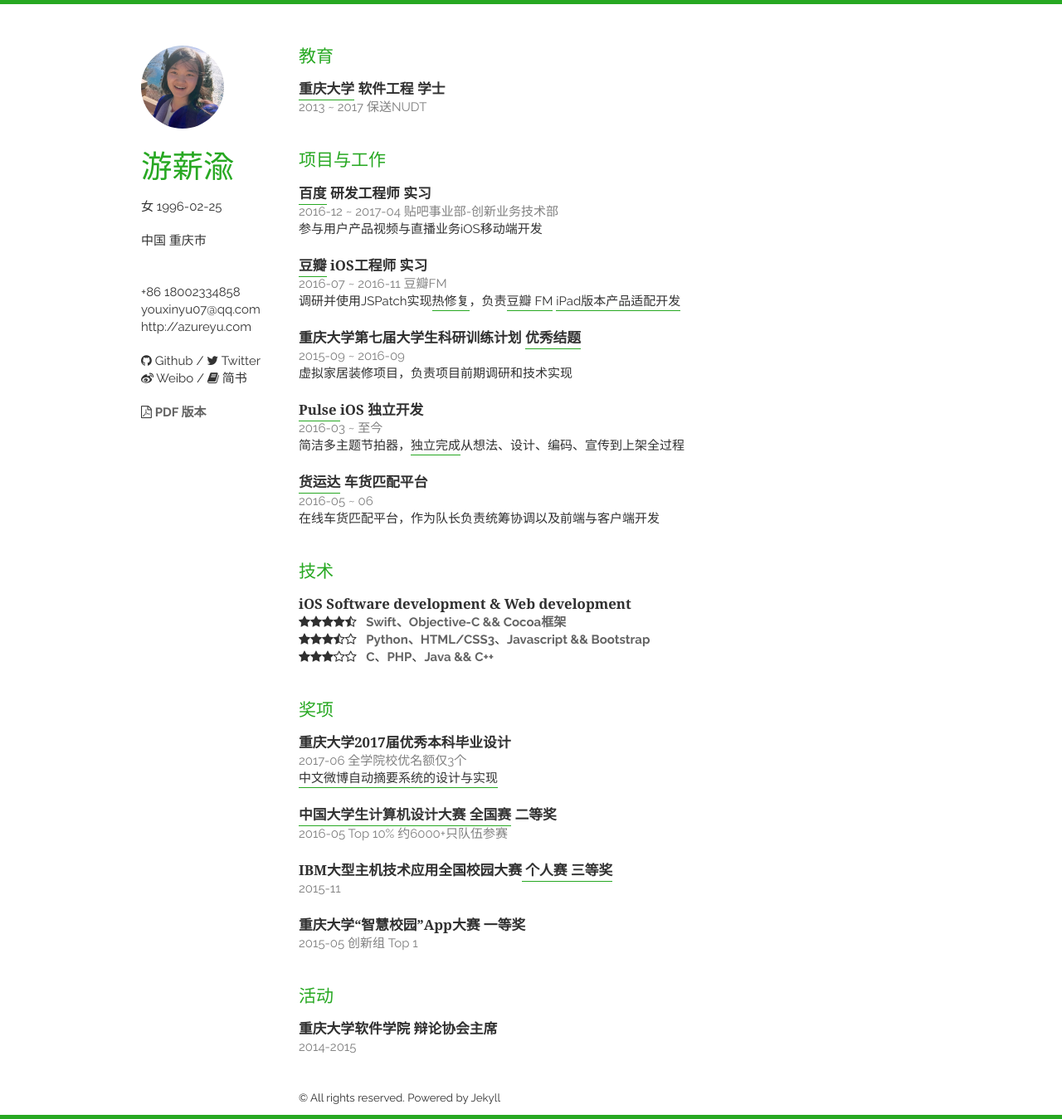
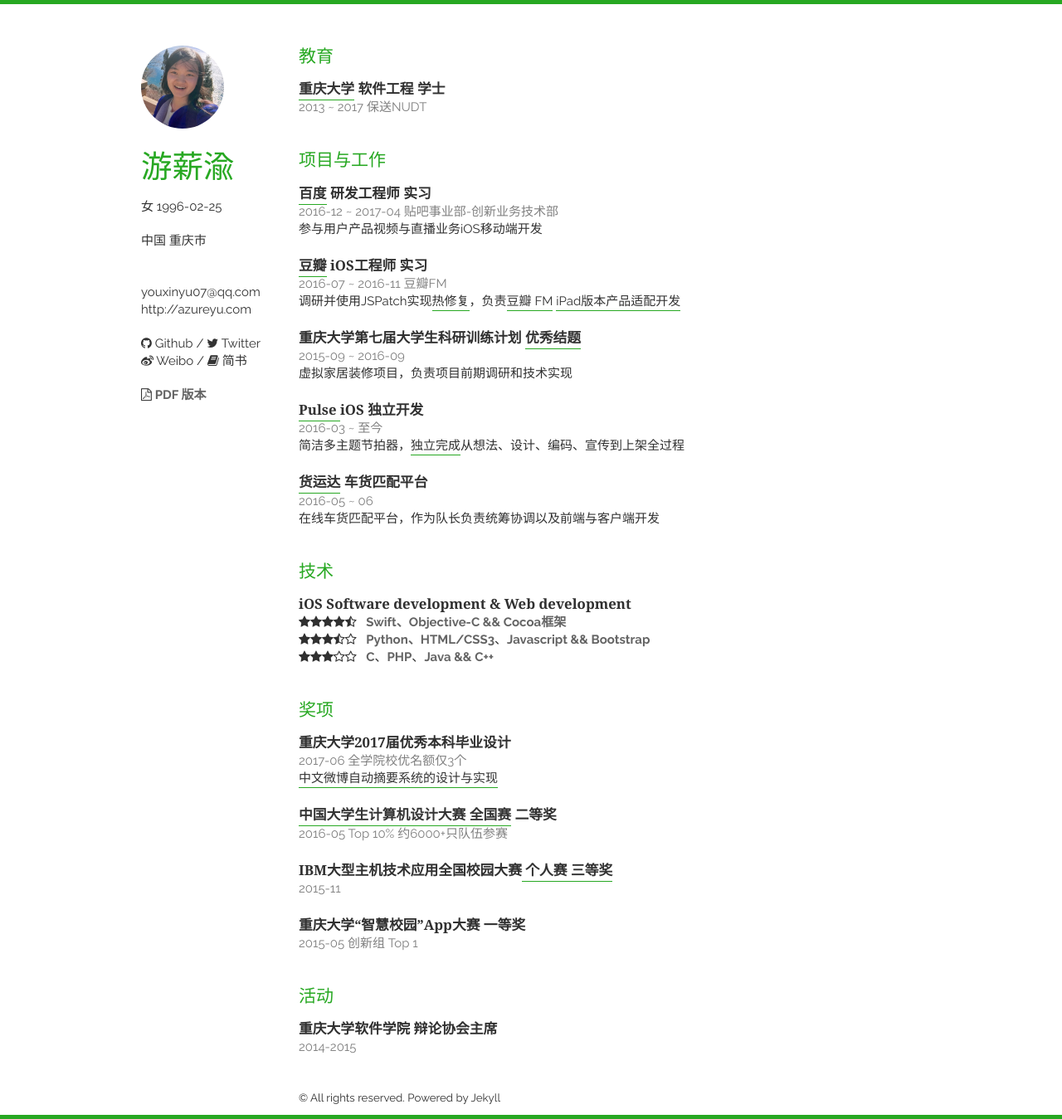
Before and after one commit to Yogayu/Resume, a Jekyll site: the page built from index.html, in a window 1280 px wide. Shown: the whole page at 83% size. Built offline with Jekyll 4.4.1, drawn with Linux system fonts in a browser that asks for light colours; nearby versions of some CDN libraries; Markdown is read by kramdown in place of the engine named in the settings; the list of posts is cut into pages by our own code; comment, search, counter and statistics services are not loaded.

```diff
--- a/_layouts/layout.html
+++ b/_layouts/layout.html
@@ -40,7 +40,7 @@
             </a>
         </address>
         <p>
-            <a href="{{ site.tel_full }}">{{ site.tel }}</a></br>
+<!--             <a href="{{ site.tel_full }}">{{ site.tel }}</a></br> -->
             <a href="{{ site.email_full }}">{{ site.email }}</a></br>
             <a href="{{ site.website_full }}">{{ site.website }}</a>
         </p>
```
